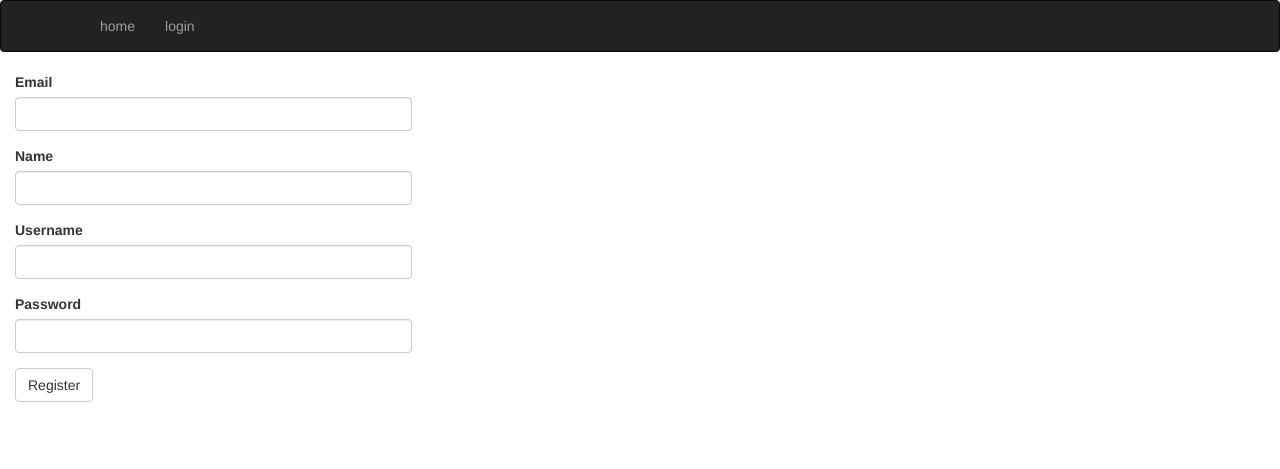
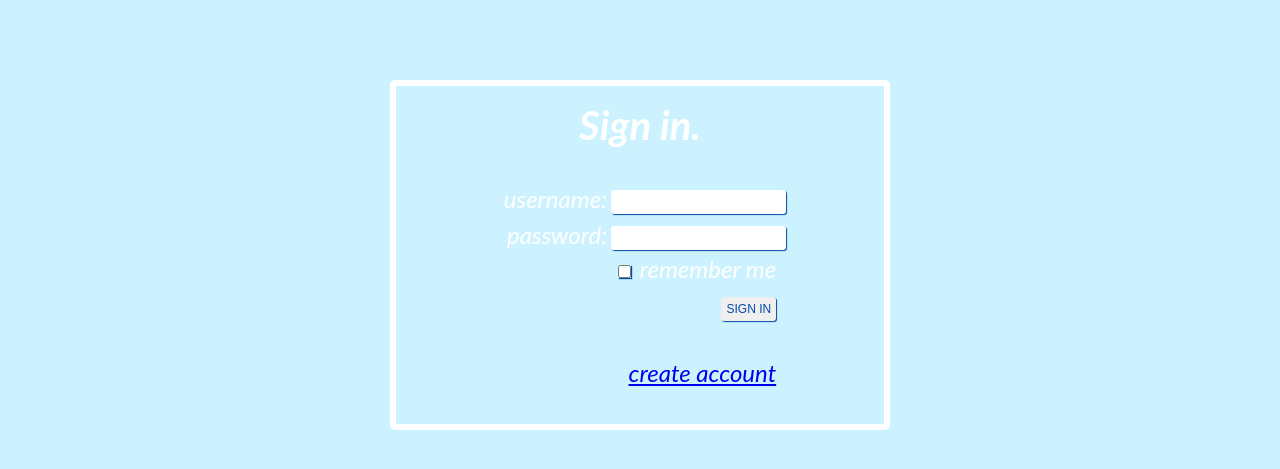
Before and after one commit to alice-zhang/yhack-project, a Flask app: page /login in a window 1280 px wide. Shown: the top 469 px of the page. Run offline with Flask 2, Linux system fonts and the light colour scheme; some libraries are stand-ins or nearby versions.

Commit message:
yunsu commit login signup

```diff
--- a/templates/login.html
+++ b/templates/login.html
@@ -1,13 +1,36 @@
-{% extends "base.html" %}
+<!DOCTYPE html>
+<html>
+<style type="text/css">
+      body,td { font-family:Lato, Lato, sans-serif; color: #FFFFFF; font-size: 1.00em; font-weight: normal; font-style: italic; }
+      body { text-align:center; background-color: #ccf2ff;  }
+    </style>
+    </head>
+    <body>
 
-{% block content %}
+<div style="text-align: center;">
+	<div style="box-sizing: border-box; display:inline block; width: 500px; height: 350px; background-color: #ccf2ff; border: 6px solid #FFFFFF; border-radius: 5px; margin: 80px auto auto">
+	<div style="background-color: #ccf2ff; border-radius: 5px 5px 5px 5px;padding: 15px;"><span style="font-family:Lato, Lato, sans-serif; font-style: italic; font-weight:bold; color: #FFFFFF; font-size: 2.50em; ">Sign in.</span></div>
+	<div style="background-color: #ccf2ff; padding: 15px" id="ap_style">
+	<style type="text/css" scoped>
+	#ap_style td { text-align:right; font-family: Lato, Lato, sans-serif;font-style: italic; color: #FFFFFF; font-size: 1.50em; }
+	#ap_style input,select { border: 2px; box-shadow: 1px 1px 1px; border-radius: 3px 3px 3px 3px; color: #004aa8; display: inline-block; font-size: 0.50em;  padding: 5px; }
+	#ap_style input[type="text"], input[type="password"], select { width: 100%; }
+	#ap_style input[type="button"], #ap_style input[type="reset"], #ap_style input[type="submit"] { height: auto; width: auto; cursor: pointer; float: right; text-align:right; margin-top: 10px; margin-left:10px;}
+	#ap_style table.center { margin-left:auto; margin-right:auto; }
+	</style>
+<form method="post" action="https://www.authpro.com/auth/deluxe/" name="aform" target="_top">
+<input type="hidden" name="action" value="login">
+<input type="hidden" name="hide" value="">
+<table class='center'>
+<tr><td>username:</td><td><input type="text" name="login"></td></tr>
+<tr><td>password:</td><td><input type="password" name="password"></td></tr>
+<tr><td>&nbsp;</td><td><input type='checkbox' name='remember' value='1'> remember me</td></tr>
+<tr><td>&nbsp;</td><td><input type="submit" value="SIGN IN"></td></tr>
+<tr><td colspan=2>&nbsp;</td></tr>
 
-{% if name %}
-	<h1>Hello {{ name }}</h1>
-{% endif %}
-
-<div class="col-md-4">
-  {{ wtf.quick_form(form) }}
-</div>
-
-{% endblock %}
+<tr><td colspan=2><a href="file:///Users/yunsukim/Desktop/createaccountdemo.html">create account</a></td></tr>
+	<div style = "color: #004aa8">
+</table>
+</form>
+</div></div></div>
+</html>
```
Also changed, not shown: templates/signup.html (+43 -0 lines), 13 other files.
